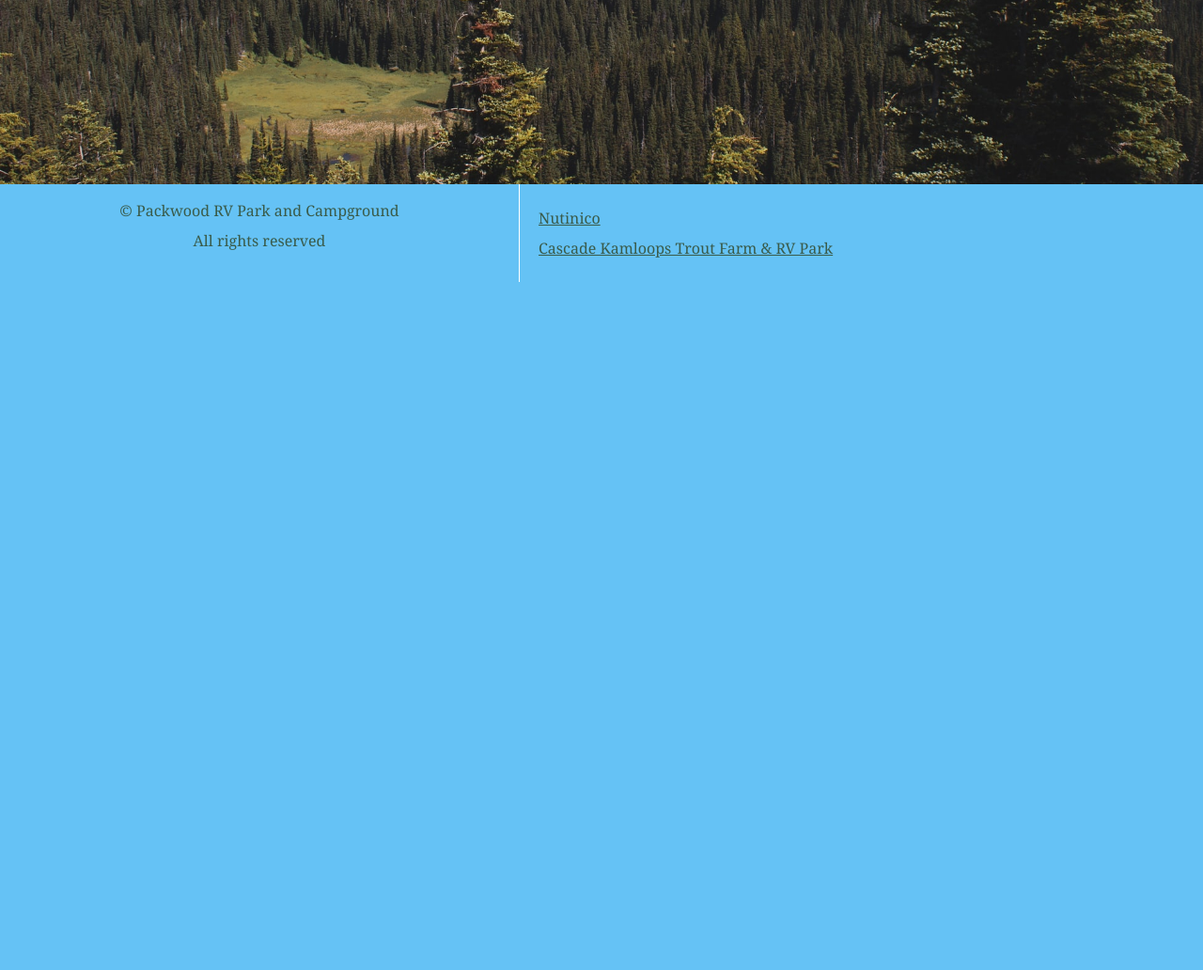
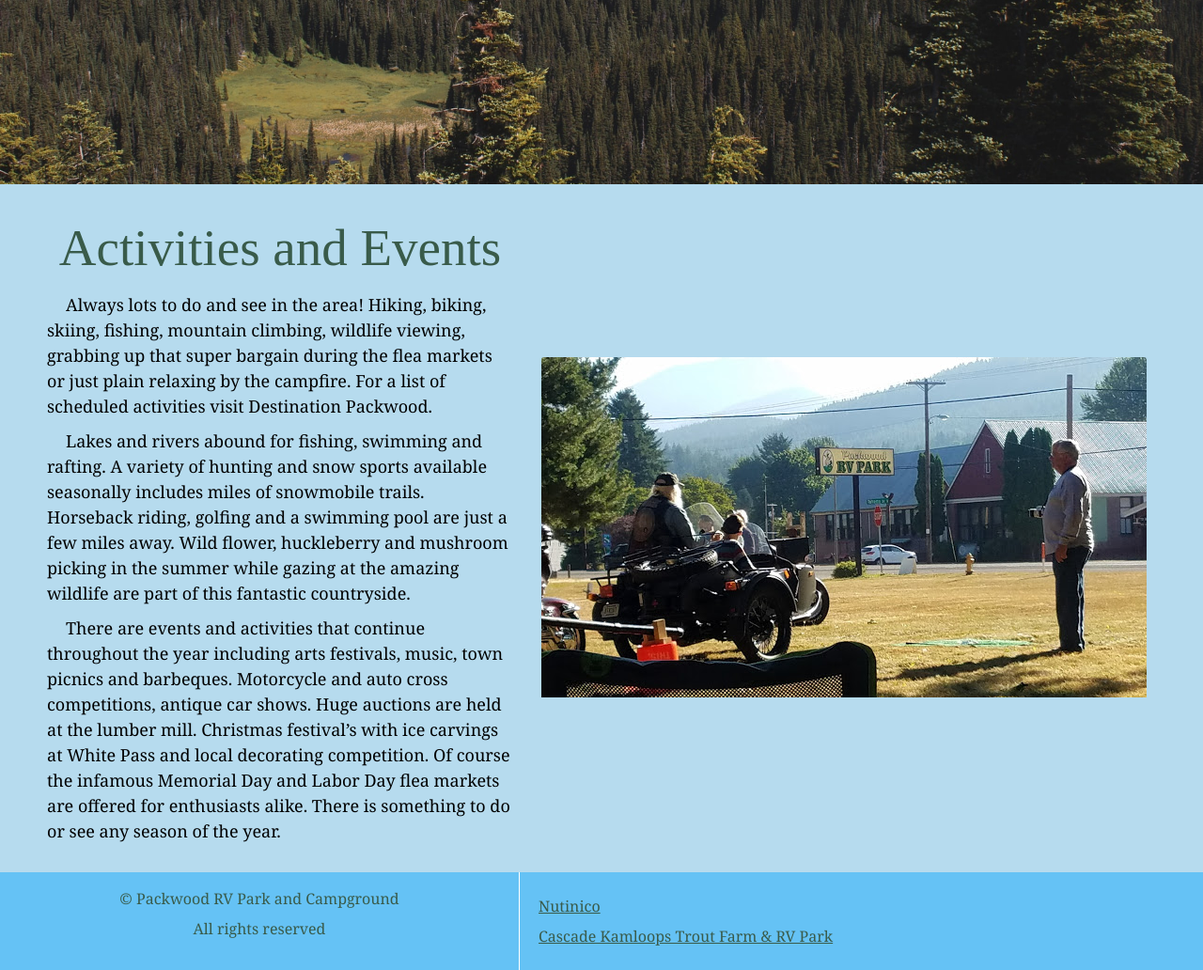
Before and after one commit to 1anderson2jacob/packwoodrv, a plain HTML site: page activities.html in a window 1280 px wide. Shown: the part 604-1636 px from the top of the page at 94% size. Before the commit the page ends 904 px from the top, so only its background shows below. Drawn offline with Linux system fonts and the light colour scheme; a script that the page names is missing.

Commit message:
added activities section

```diff
--- a/activities.html
+++ b/activities.html
@@ -56,6 +56,34 @@
       <div id="reservations-btn"><a href="reservations.html">Make Reservations Now</a></div>
     </div>
 
+    <div class="section">
+      <div class="section-text">
+        <h1>Activities and Events</h1>
+        <p>
+          &#0009;Always lots to do and see in the area! Hiking, biking, skiing, fishing, mountain climbing, wildlife
+          viewing, grabbing up that super bargain during the flea markets or just plain relaxing by the campfire. For a
+          list of scheduled activities visit Destination Packwood.
+        </p>
+        <p>
+          &#0009;Lakes and rivers abound for fishing, swimming and rafting. A variety of hunting and snow sports
+          available seasonally includes miles of snowmobile trails. Horseback riding, golfing and a swimming pool are
+          just a few miles away. Wild flower, huckleberry and mushroom picking in the summer while gazing at the amazing
+          wildlife are part of this fantastic countryside.
+        </p>
+        <p>
+          &#0009;There are events and activities that continue throughout the year including arts festivals, music, town
+          picnics and barbeques. Motorcycle and auto cross competitions, antique car shows. Huge auctions are held at
+          the lumber mill. Christmas festival’s with ice carvings at White Pass and local decorating competition. Of
+          course the infamous Memorial Day and Labor Day flea markets are offered for enthusiasts alike. There is
+          something to do or see any season of the year.
+        </p>
+
+      </div>
+      <div class="section-img-container">
+        <img src="images/events/event1.jpg">
+      </div>
+    </div>
+
   </div>
 
   <div id="footer">
```
Also changed, not shown: images/events/event1.jpg (added).
